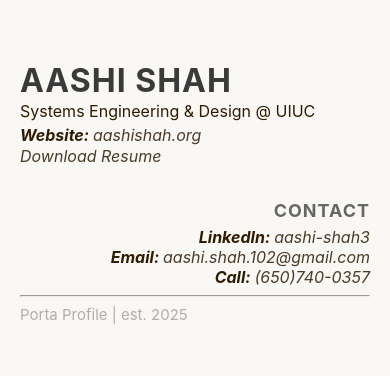
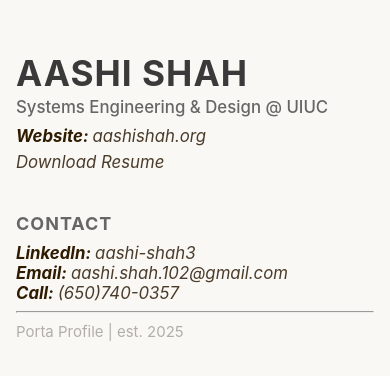
Before and after one commit to aashis3-lab/porta-profile, a plain HTML site: page index.html in a window 390 px wide. Drawn offline with Linux system fonts and the light colour scheme.

Commit message:
mobile version added

```diff
--- a/index.html
+++ b/index.html
@@ -42,14 +42,43 @@
             a:visited {
                 color: #6b5a48;
             }
+            @media (max-width: 600px) {
 
+            body {
+                padding: 28px 16px;
+            }
+
+            .header {
+                flex-direction: column;
+                gap: 18px;
+            }
+
+            h1 {
+                font-size: 2.2rem;
+            }
+
+            p {
+                font-size: 1.05rem;
+                line-height: 1.5;
+            }
+
+            .contact {
+                text-align: left;
+                font-size: 1.05rem;
+            }
+
+            a {
+                font-size: 1.05rem;
+            }
+        }
         </style>
+
     </head>
     <body>
         <div class="header">
             <div>
                 <h1 style="font-weight: 400; margin-bottom: 1px; letter-spacing: 1px; color:#3a3a3a"><b>AASHI SHAH</b></h1>
-                <p style="margin-top: 1px; margin-bottom: 4px">Systems Engineering & Design @ UIUC</p>
+                <p style="font-weight:550; margin-top: 1px; margin-bottom: 4px; color: #666;">Systems Engineering & Design @ UIUC</p>
                 <p style="margin-top: 4px; margin-bottom: 1px"><i><b>Website: </b><a href="https://www.aashishah.org/" target="_blank">aashishah.org<br></a></i></p>
                 <p style="margin-top: 1px;"><i><a href="resume.pdf" download target="_blank">Download Resume</a> </i></p>
             </div>
```
